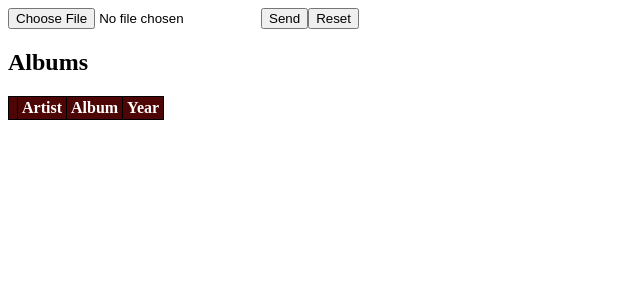
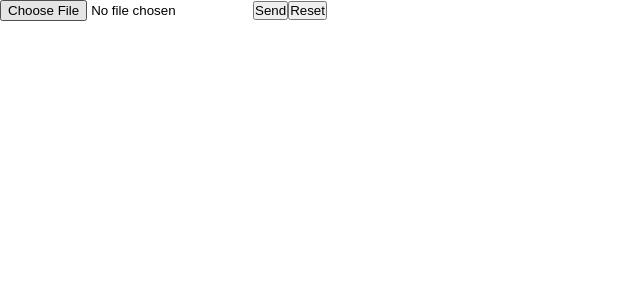
Before and after one commit to vilsuo/bookmark-playlist, a React (Vite) app in the folder client/: page / in a window 1280 px wide. Shown: the top 300 px of the page, without its empty margins (0-640 px from the left). Built offline with nearby package versions, Linux system fonts and the light colour scheme; the HTML template or start-up script is replaced by a standard one.

Commit message:
added base css

```diff
--- a/client/src/App.tsx
+++ b/client/src/App.tsx
@@ -26,11 +26,13 @@ const App = () => {
         <Video album={currentAlbum} />
       )}
 
-      <AlbumTable
-        albums={albums}
-        currentAlbum={currentAlbum}
-        setCurrentAlbum={setCurrentAlbum}
-      />
+      { (albums.length > 0) && (
+        <AlbumTable
+          albums={albums}
+          currentAlbum={currentAlbum}
+          setCurrentAlbum={setCurrentAlbum}
+        />
+      )}
     </div>
   );
 };
--- a/client/src/index.css
+++ b/client/src/index.css
@@ -1,11 +1,12 @@
 :root {
-  --active: lightblue;
-
-  --primary: bisque;
-  --secondary: lightgray;
-
   --ma: rgb(78, 5, 5);
   --ma-active: rgb(206, 74, 74);
+}
+
+* {
+  margin: 0;
+  padding: 0;
+  box-sizing: border-box;
 }
 
 table {
@@ -34,10 +35,8 @@ table td, table th {
   border-right: 1px solid black;
   padding: 2px 4px;
 }
-.table tbody tr.selected {
-  color: red;
-}
 
+/* Special tables */
 .album-table tbody tr:hover {
   color: var(--ma-active);
 }
@@ -49,7 +48,6 @@ table td, table th {
 .dropdown-trigger {
   cursor: pointer;
 }
-
 .dropdown-context {
   position: absolute;
   background-color: white;
@@ -57,8 +55,6 @@ table td, table th {
 }
 .dropdown-context ul {
   list-style: none;
-  margin: 0;
-  padding: 0;
 }
 .dropdown-context ul li {
   margin: 1px;
```
